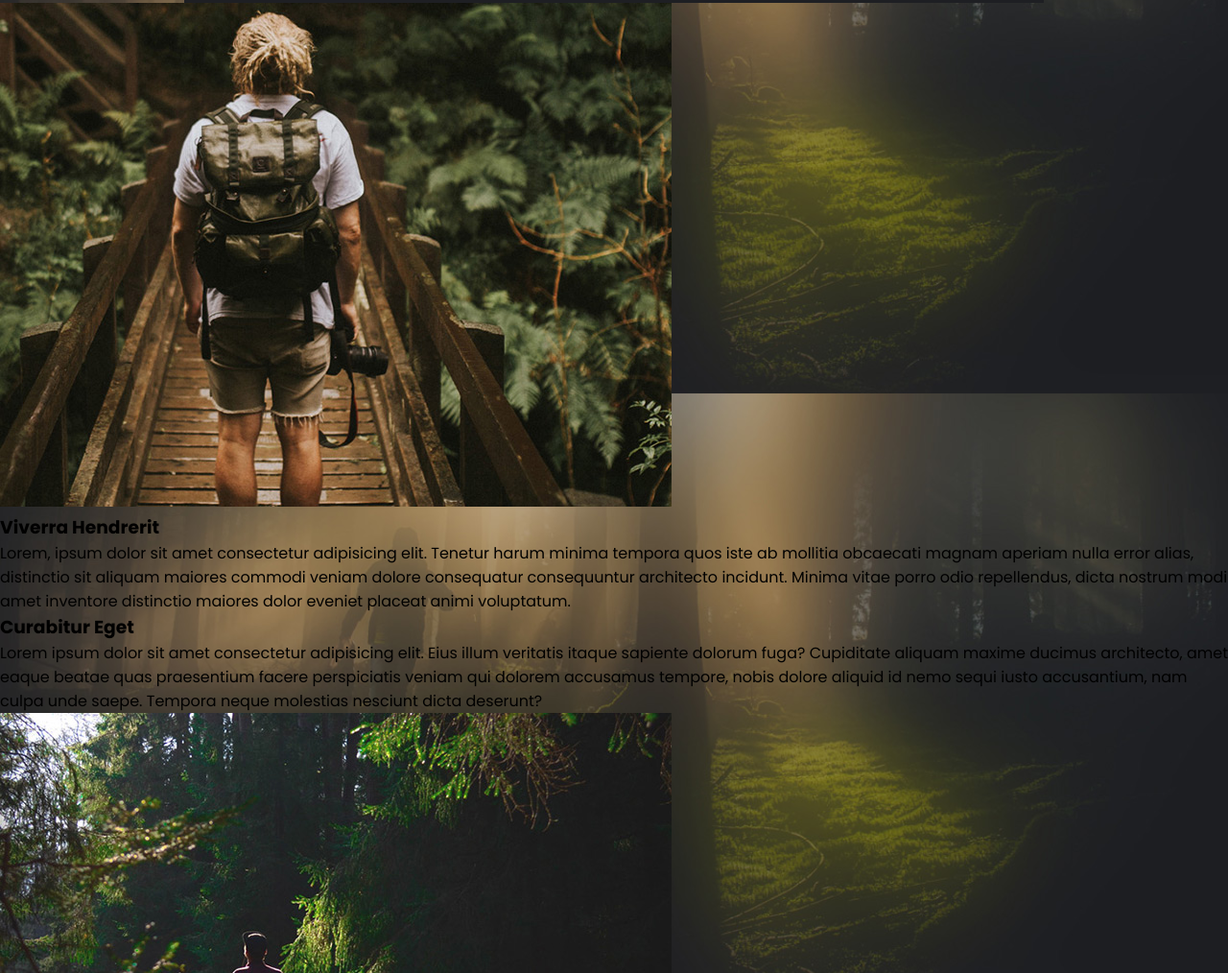
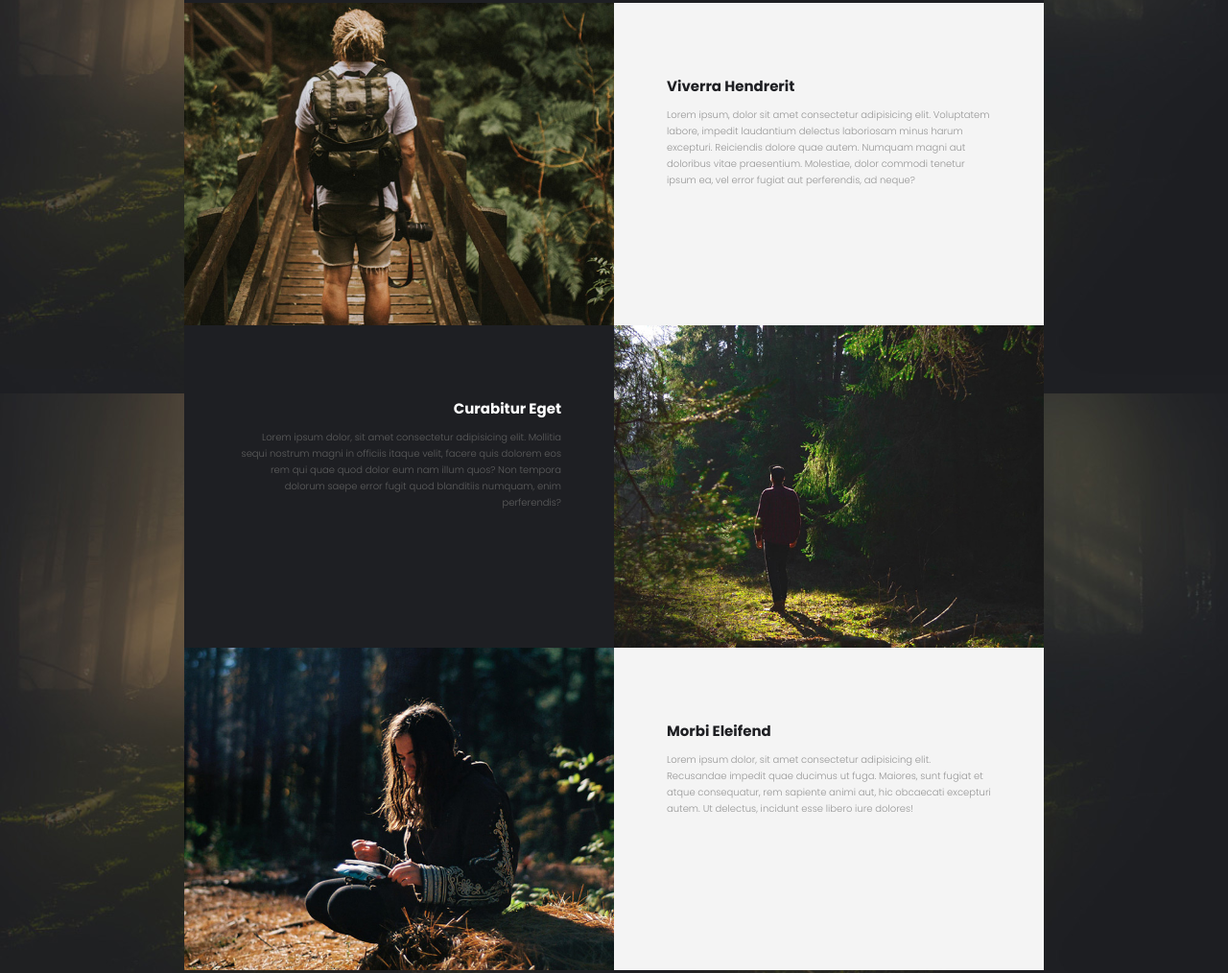
Before and after one commit to amanda-sail/sass-exercice3-caminar, a plain HTML site: page index.html in a window 1280 px wide. Shown: the part 1510-2524 px from the top of the page at 96% size. Drawn offline with Linux system fonts and the light colour scheme.

Commit message:
sass bios

```diff
--- a/index.html
+++ b/index.html
@@ -51,17 +51,17 @@
         <img src="./public/images/pic06.jpg" alt="">
         <div>
             <h3>Viverra Hendrerit</h3>
-            <p>Lorem, ipsum dolor sit amet consectetur adipisicing elit. Tenetur harum minima tempora quos iste ab mollitia obcaecati magnam aperiam nulla error alias, distinctio sit aliquam maiores commodi veniam dolore consequatur consequuntur architecto incidunt. Minima vitae porro odio repellendus, dicta nostrum modi amet inventore distinctio maiores dolor eveniet placeat animi voluptatum.</p>
+            <p>Lorem ipsum, dolor sit amet consectetur adipisicing elit. Voluptatem labore, impedit laudantium delectus laboriosam minus harum excepturi. Reiciendis dolore quae autem. Numquam magni aut doloribus vitae praesentium. Molestiae, dolor commodi tenetur ipsum ea, vel error fugiat aut perferendis, ad neque?</p>
         </div>
-        <div>
+        <div class="bio-dark">
             <h3>Curabitur Eget</h3>
-            <p>Lorem ipsum dolor sit amet consectetur adipisicing elit. Eius illum veritatis itaque sapiente dolorum fuga? Cupiditate aliquam maxime ducimus architecto, amet eaque beatae quas praesentium facere perspiciatis veniam qui dolorem accusamus tempore, nobis dolore aliquid id nemo sequi iusto accusantium, nam culpa unde saepe. Tempora neque molestias nesciunt dicta deserunt?</p>
+            <p>Lorem ipsum dolor, sit amet consectetur adipisicing elit. Mollitia sequi nostrum magni in officiis itaque velit, facere quis dolorem eos rem qui quae quod dolor eum nam illum quos? Non tempora dolorum saepe error fugit quod blanditiis numquam, enim perferendis?</p>
         </div>
         <img src="./public/images/pic07.jpg" alt="">
         <img src="./public/images/pic08.jpg" alt="">
         <div>
             <h3>Morbi Eleifend</h3>
-            <p>Lorem ipsum dolor sit amet consectetur adipisicing elit. Harum libero reprehenderit aspernatur quos a, alias facere eaque vero vitae excepturi autem, quisquam in aliquam voluptatum pariatur sapiente incidunt sunt blanditiis perferendis. Repellat ipsam perferendis mollitia facere? Quisquam consequatur animi natus, modi nulla suscipit provident maiores voluptate tempore eligendi, neque debitis!</p>
+            <p>Lorem ipsum dolor, sit amet consectetur adipisicing elit. Recusandae impedit quae ducimus ut fuga. Maiores, sunt fugiat et atque consequatur, rem sapiente animi aut, hic obcaecati excepturi autem. Ut delectus, incidunt esse libero iure dolores!</p>
         </div>
     </section>
 
--- a/src/sass/style.sass
+++ b/src/sass/style.sass
@@ -1,12 +1,10 @@
 *
     margin: 0
     font-family: 'Poppins', sans-serif
-
 body
     background-image: url(../images/bg.jpg)
     background-size: 100% auto
     background-repeat: repeat-y
-
 header
     text-align: center
     h1
@@ -87,3 +85,32 @@ article
         flex-wrap: wrap
         img
             width: 50%
+.bios
+    margin: 0 15%
+    display: flex
+    flex-wrap: wrap
+    img
+        width: 50%
+    div
+        width: 50%
+        background-color: #F4F4F4
+        h3
+            color: #1E1F23
+            font-size: 15px
+            padding-top: 75px
+            padding-left: 55px
+        p
+            color: #969696
+            font-weight: 300
+            font-size: 10px
+            line-height: 17px
+            padding: 10px 55px
+    .bio-dark
+        background-color: #1E1F23
+        text-align: right
+        h3
+            color: white
+            padding-right: 55px
+        p
+            color: #5e5e5e
+footer
```
Also changed, not shown: public/css/style.css, public/images/icon email linear.png (added), public/images/icon facebook.png (added), public/images/icon instagram.png (added), public/images/icon twitter.png (added), 1 other file.
